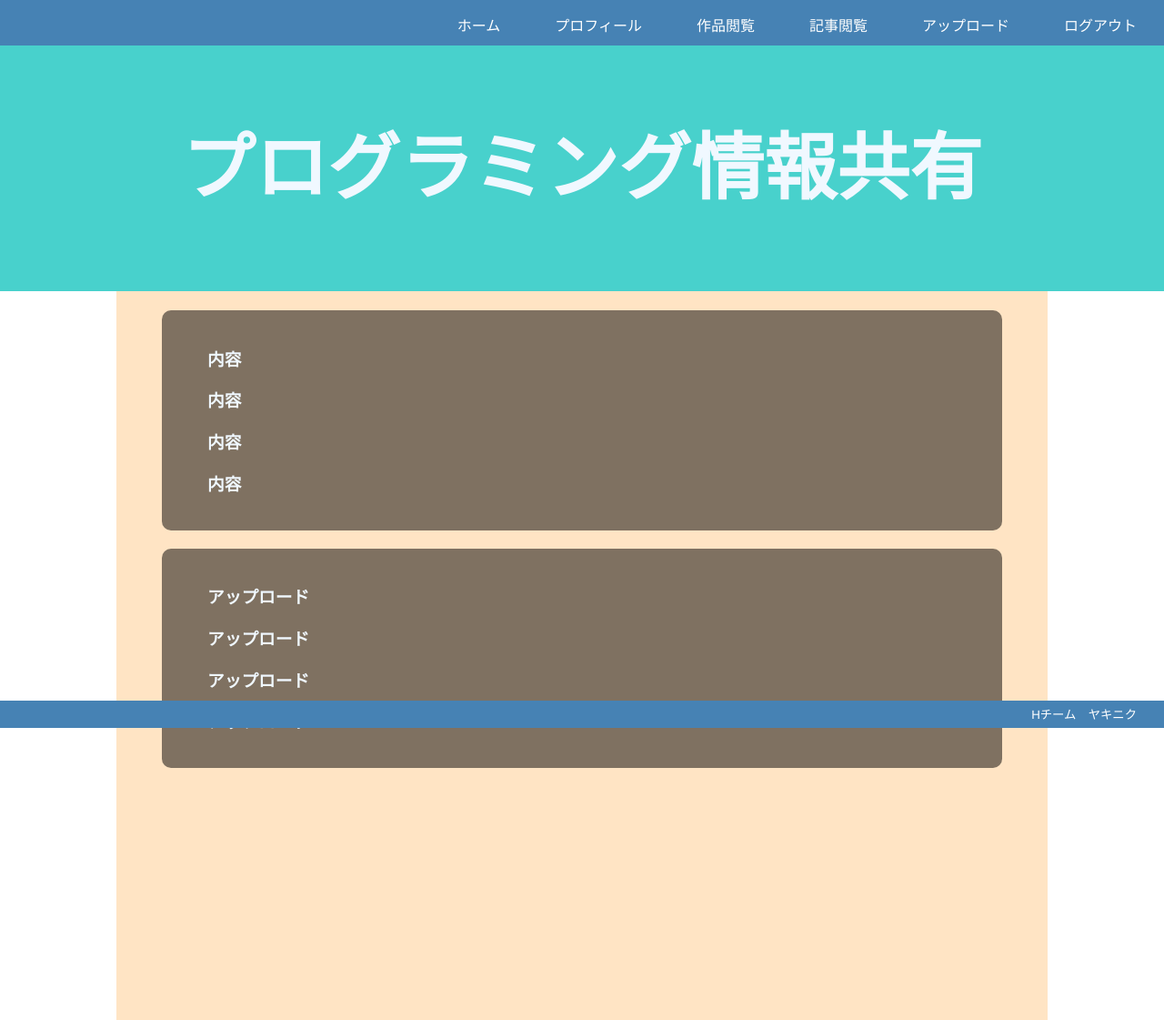
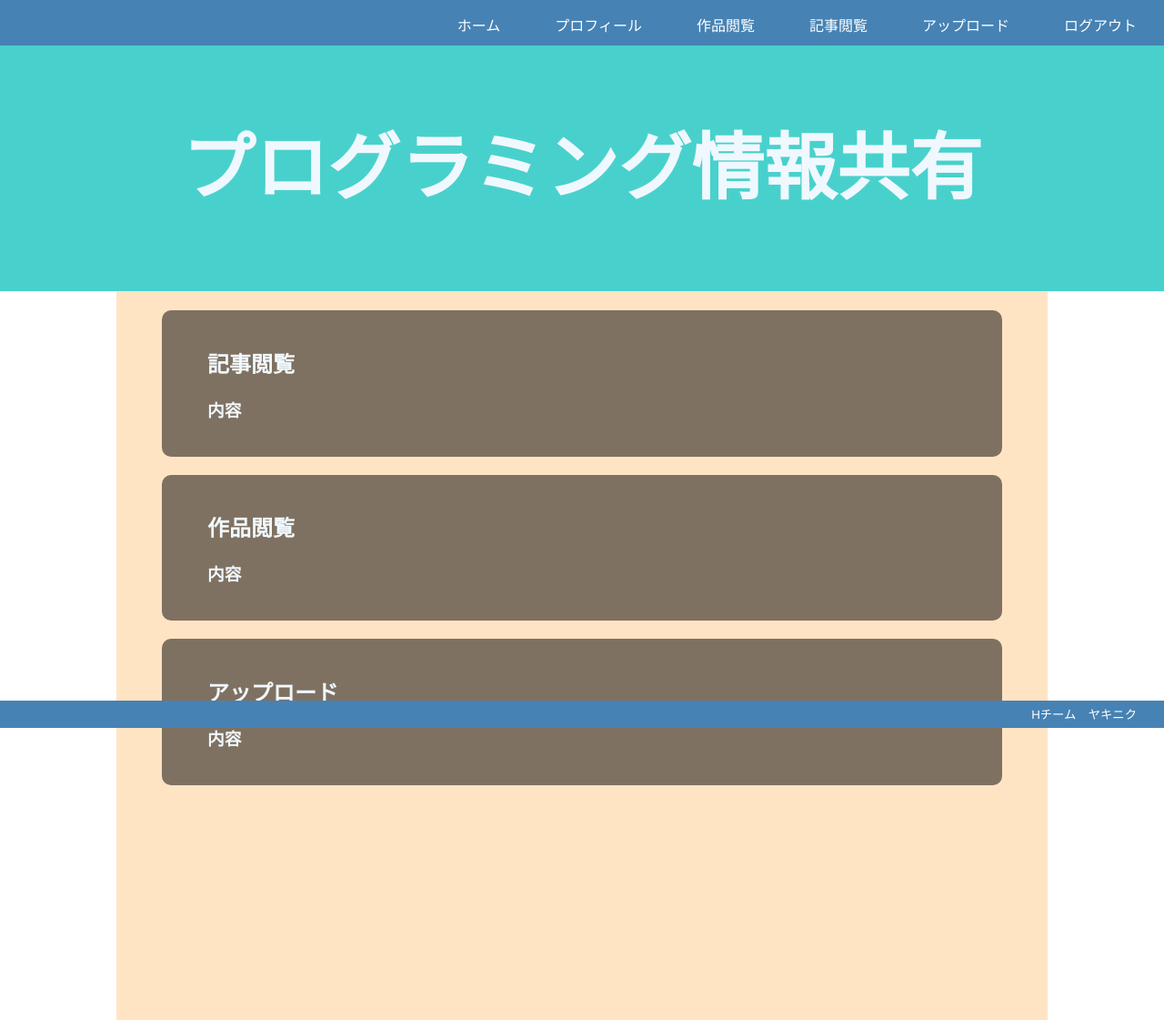
Before and after one commit to Shibabakainu/yakiniku, a PHP site: page /home.php in a window 1280 px wide. Shown: the whole page at 91% size. Run offline with PHP 8.4, Linux system fonts and the light colour scheme.

Commit message:
ヒエウ：home page edited

```diff
--- a/home.php
+++ b/home.php
@@ -13,17 +13,20 @@ require_once __DIR__ . '/nav.php';
             <h1>プログラミング情報共有</h1>
         </header>
         <div class="wrap">
-            <div class="card">
+            <div class="card" onclick="view.php">
+                <h2>記事閲覧</h2>
                 <h3>内容</h3>
-                <h3>内容</h3>
-                <h3>内容</h3>
-                <h3>内容</h3>
+
             </div>
             <div class="card">
-                <h3>アップロード</h3>
-                <h3>アップロード</h3>
-                <h3>アップロード</h3>
-                <h3>アップロード</h3>
+                <h2>作品閲覧</h2>
+                <h3>内容</h3>
+
+            </div>
+            <div class="card">
+                <h2>アップロード</h2>
+                <h3>内容</h3>
+
             </div>
         </div>
     </body>
```
